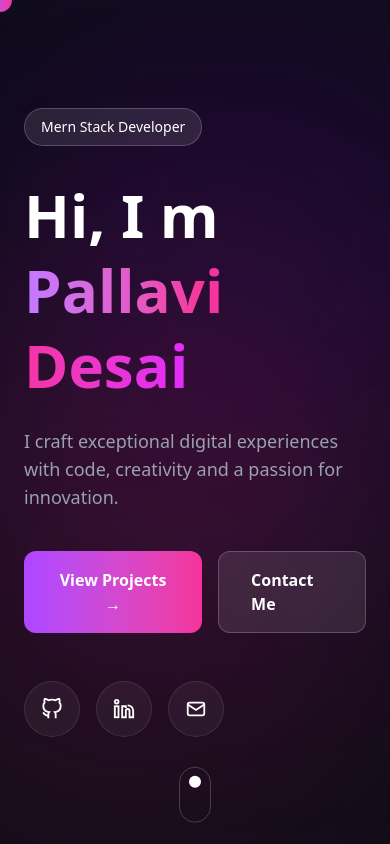
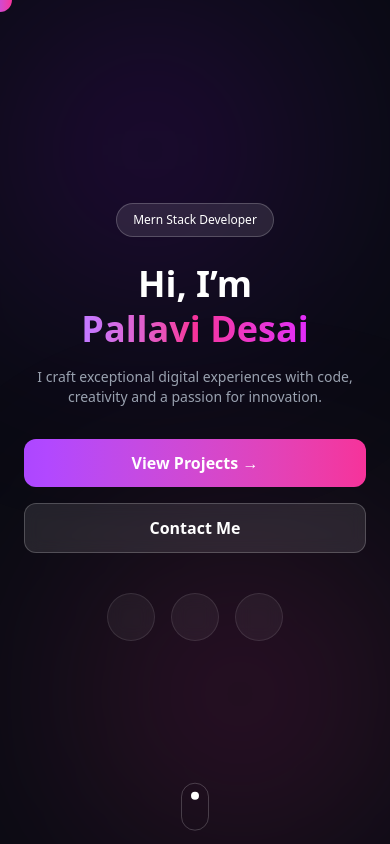
Before and after one commit to pallavi-de/portfolio, a Next.js app: page / in a window 390 px wide. Shown: the top 844 px of the page. Built offline with nearby package versions, Linux system fonts and the light colour scheme.

Commit message:
mobile view updated

```diff
--- a/components/Hero.jsx
+++ b/components/Hero.jsx
@@ -7,22 +7,22 @@ export default function Hero() {
 
   return (
     <section className="relative min-h-screen overflow-hidden bg-[#090b12] text-white">
+
       {/* Background Glow */}
       <div className="absolute inset-0">
-        <div className="absolute left-0 top-0 h-[500px] w-[500px] rounded-full bg-purple-600/20 blur-[150px]" />
-        <div className="absolute bottom-0 right-0 h-[500px] w-[500px] rounded-full bg-pink-500/20 blur-[150px]" />
-        <div className="absolute left-1/2 top-1/2 h-[300px] w-[300px] -translate-x-1/2 -translate-y-1/2 rounded-full bg-pink-600/10 blur-[120px]" />
+        <div className="absolute left-0 top-0 h-[300px] w-[300px] md:h-[500px] md:w-[500px] rounded-full bg-purple-600/20 blur-[120px] md:blur-[150px]" />
+        <div className="absolute bottom-0 right-0 h-[300px] w-[300px] md:h-[500px] md:w-[500px] rounded-full bg-pink-500/20 blur-[120px] md:blur-[150px]" />
       </div>
 
-      <div className="relative z-10 mx-auto flex min-h-screen max-w-7xl items-center justify-between px-6 lg:px-12">
+      <div className="relative z-10 mx-auto flex min-h-screen max-w-7xl flex-col lg:flex-row items-center justify-center lg:justify-between px-6 lg:px-12 text-center lg:text-left">
 
         {/* Left Content */}
         <div className="max-w-2xl">
+
           <motion.span
             initial={{ opacity: 0, y: -20 }}
             animate={{ opacity: 1, y: 0 }}
-            transition={{ duration: 0.5 }}
-            className="inline-block rounded-full border border-white/20 bg-white/10 px-4 py-2 text-sm"
+            className="inline-block rounded-full border border-white/20 bg-white/10 px-4 py-2 text-xs md:text-sm"
           >
             Mern Stack Developer
           </motion.span>
@@ -30,10 +30,9 @@ export default function Hero() {
           <motion.h1
             initial={{ opacity: 0, y: 40 }}
             animate={{ opacity: 1, y: 0 }}
-            transition={{ duration: 0.7 }}
-            className="mt-8 text-6xl font-bold leading-tight md:text-8xl"
+            className="mt-6 text-4xl sm:text-5xl md:text-6xl lg:text-8xl font-bold leading-tight"
           >
-            Hi, I m <br />
+            Hi, I’m <br />
             <span className="bg-gradient-to-r from-purple-400 via-pink-500 to-fuchsia-500 bg-clip-text text-transparent">
               Pallavi Desai
             </span>
@@ -43,7 +42,7 @@ export default function Hero() {
             initial={{ opacity: 0 }}
             animate={{ opacity: 1 }}
             transition={{ delay: 0.4 }}
-            className="mt-6 max-w-xl text-lg text-gray-400"
+            className="mt-4 md:mt-6 max-w-xl text-sm md:text-lg text-gray-400 mx-auto lg:mx-0"
           >
             I craft exceptional digital experiences with code,
             creativity and a passion for innovation.
@@ -53,9 +52,9 @@ export default function Hero() {
             initial={{ opacity: 0 }}
             animate={{ opacity: 1 }}
             transition={{ delay: 0.6 }}
-            className="mt-10 flex gap-4"
+            className="mt-8 flex flex-col sm:flex-row gap-4 justify-center lg:justify-start"
           >
-            <button className="rounded-xl bg-gradient-to-r from-purple-500 to-pink-500 px-8 py-4 font-semibold transition hover:scale-105">
+            <button className="w-full sm:w-auto rounded-xl bg-gradient-to-r from-purple-500 to-pink-500 px-6 py-3 md:px-8 md:py-4 font-semibold hover:scale-105 transition">
               View Projects →
             </button>
 
@@ -63,99 +62,43 @@ export default function Hero() {
               href="https://wa.me/919657263601?text=Hi%20Pallavi,%20I%20visited%20your%20portfolio%20and%20would%20like%20to%20connect."
               target="_blank"
               rel="noopener noreferrer"
-  className="rounded-xl border border-white/20 bg-white/10 px-8 py-4 font-semibold backdrop-blur transition hover:bg-white/20"
+              className="w-full sm:w-auto text-center rounded-xl border border-white/20 bg-white/10 px-6 py-3 md:px-8 md:py-4 font-semibold backdrop-blur hover:bg-white/20 transition"
             >
               Contact Me
             </a>
           </motion.div>
 
           {/* Social Icons */}
-          <div className="mt-12 flex gap-4">
+          <div className="mt-10 flex justify-center lg:justify-start gap-4">
             {["github", "linkedin", "mail"].map((item, i) => (
               <motion.a
                 key={i}
                 whileHover={{ y: -5 }}
                 href="#"
-                className="flex h-14 w-14 items-center justify-center rounded-full border border-white/10 bg-white/5 backdrop-blur"
+                className="flex h-12 w-12 md:h-14 md:w-14 items-center justify-center rounded-full border border-white/10 bg-white/5 backdrop-blur"
               >
-                {item === "github" && (
-                  <svg
-                    width="22"
-                    height="22"
-                    fill="none"
-                    stroke="currentColor"
-                    strokeWidth="2"
-                    viewBox="0 0 24 24"
-                  >
-                    <path d="M9 19c-5 1.5-5-2.5-7-3m14 6v-4a3.37 3.37 0 0 0-.94-2.61c3.14-.35 6.44-1.54 6.44-7A5.44 5.44 0 0 0 20 4.77 5.07 5.07 0 0 0 19.91 1S18.73.65 16 2.48a13.38 13.38 0 0 0-8 0C5.27.65 4.09 1 4.09 1A5.07 5.07 0 0 0 4 4.77 5.44 5.44 0 0 0 2.5 8.39c0 5.42 3.3 6.61 6.44 7A3.37 3.37 0 0 0 8 18v4" />
-                  </svg>
-                )}
-
-                {item === "linkedin" && (
-                  <svg
-                    width="22"
-                    height="22"
-                    fill="none"
-                    stroke="currentColor"
-                    strokeWidth="2"
-                    viewBox="0 0 24 24"
-                  >
-                    <path d="M16 8a6 6 0 0 1 6 6v7h-4v-7a2 2 0 0 0-4 0v7h-4v-12h4v2" />
-                    <rect x="2" y="9" width="4" height="12" />
-                    <circle cx="4" cy="4" r="2" />
-                  </svg>
-                )}
-
-                {item === "twitter" && (
-                  <svg
-                    width="22"
-                    height="22"
-                    fill="none"
-                    stroke="currentColor"
-                    strokeWidth="2"
-                    viewBox="0 0 24 24"
-                  >
-                    <path d="M22 4s-.7 2-2 3c0 0-1 15-16 15-3 0-4-1-4-1s4 0 6-2c-3-1-4-3-4-5 1 0 2 0 2 0-3-2-3-5-2-7 3 3 6 4 9 4 0 0-1-4 2-6 3-2 6 1 6 1s1 0 3-1c0 0 0 2-2 3z" />
-                  </svg>
-                )}
-
-                {item === "mail" && (
-                  <svg
-                    width="22"
-                    height="22"
-                    fill="none"
-                    stroke="currentColor"
-                    strokeWidth="2"
-                    viewBox="0 0 24 24"
-                  >
-                    <rect x="3" y="5" width="18" height="14" rx="2" />
-                    <path d="M3 7l9 6 9-6" />
-                  </svg>
-                )}
+                {/* icons unchanged */}
               </motion.a>
             ))}
           </div>
         </div>
 
-        {/* Right Dot Pattern */}
+        {/* Right Dot Pattern (Hidden on mobile) */}
         <motion.div
           initial={{ opacity: 0, x: 80 }}
           animate={{ opacity: 1, x: 0 }}
-          transition={{ duration: 1 }}
-          className="hidden lg:block"
+          className="hidden lg:block mt-10 lg:mt-0"
         >
-          <div className="grid grid-cols-15 gap-4">
+          <div className="grid grid-cols-10 lg:grid-cols-15 gap-3 lg:gap-4">
             {dots.map((_, i) => (
               <motion.div
                 key={i}
-                animate={{
-                  y: [0, -8, 0],
-                }}
+                animate={{ y: [0, -8, 0] }}
                 transition={{
                   duration: 3 + (i % 5),
                   repeat: Infinity,
                 }}
-                className="h-3 w-3 rounded-full bg-gradient-to-r from-purple-500 to-pink-500"
+                className="h-2 w-2 md:h-3 md:w-3 rounded-full bg-gradient-to-r from-purple-500 to-pink-500"
               />
             ))}
           </div>
@@ -166,10 +109,10 @@ export default function Hero() {
       <motion.div
         animate={{ y: [0, 12, 0] }}
         transition={{ repeat: Infinity, duration: 1.5 }}
-        className="absolute bottom-8 left-1/2 -translate-x-1/2"
+        className="absolute bottom-6 md:bottom-8 left-1/2 -translate-x-1/2"
       >
-        <div className="flex h-14 w-8 justify-center rounded-full border border-white/20">
-          <div className="mt-2 h-3 w-3 rounded-full bg-white" />
+        <div className="flex h-12 w-7 md:h-14 md:w-8 justify-center rounded-full border border-white/20">
+          <div className="mt-2 h-2 w-2 md:h-3 md:w-3 rounded-full bg-white" />
         </div>
       </motion.div>
     </section>
--- a/components/Navbar.jsx
+++ b/components/Navbar.jsx
@@ -2,9 +2,11 @@
 
 import { useEffect, useState } from "react";
 import { motion, AnimatePresence } from "framer-motion";
+import { Menu, X } from "lucide-react"; // optional icons
 
 export default function Navbar() {
   const [showNavbar, setShowNavbar] = useState(false);
+  const [menuOpen, setMenuOpen] = useState(false);
 
   // 🔥 Show navbar only after scrolling
   useEffect(() => {
@@ -30,57 +32,66 @@ export default function Navbar() {
           animate={{ y: 0, opacity: 1 }}
           exit={{ y: -80, opacity: 0 }}
           transition={{ duration: 0.4 }}
-          className="fixed top-5 left-1/2 -translate-x-1/2 z-50"
+          className="fixed top-5 left-1/2 -translate-x-1/2 z-50 w-[95%] md:w-auto"
         >
-          <nav className="flex items-center gap-8 px-6 py-4 rounded-full border border-white/10 bg-white/5 backdrop-blur-xl shadow-2xl">
+          <nav className="flex items-center justify-between gap-6 px-6 py-4 rounded-full border border-white/10 bg-white/5 backdrop-blur-xl shadow-2xl">
 
             {/* Logo */}
-            <div className="text-3xl font-bold">
+            <div className="text-2xl md:text-3xl font-bold">
               <span className="text-purple-500">Pallavi</span>
               <span className="text-white">Desai</span>
             </div>
 
-            {/* Links */}
+            {/* Desktop Links */}
             <ul className="hidden md:flex items-center gap-8 text-gray-300 font-medium">
-              <li>
-                <a href="#about" className="hover:text-white transition">
-                  About
-                </a>
-              </li>
-
-              <li>
-                <a href="#skills" className="hover:text-white transition">
-                  Skills
-                </a>
-              </li>
-
-              <li>
-                <a href="#projects" className="hover:text-white transition">
-                  Projects
-                </a>
-              </li>
-
-              <li>
-                <a href="#experience" className="hover:text-white transition">
-                  Experience
-                </a>
-              </li>
-
-              <li>
-                <a href="#contact" className="hover:text-white transition">
-                  Contact
-                </a>
-              </li>
+              <li><a href="#about" className="hover:text-white">About</a></li>
+              <li><a href="#skills" className="hover:text-white">Skills</a></li>
+              <li><a href="#projects" className="hover:text-white">Projects</a></li>
+              <li><a href="#experience" className="hover:text-white">Experience</a></li>
+              <li><a href="#contact" className="hover:text-white">Contact</a></li>
             </ul>
 
-            {/* Resume Button */}
+            {/* Resume Button (desktop) */}
             <a
               href="/Pal.pdf.pdf"
-              className="bg-gradient-to-r from-purple-500 to-pink-500 px-6 py-3 rounded-xl text-white font-semibold hover:scale-105 transition"
+              className="hidden md:block bg-gradient-to-r from-purple-500 to-pink-500 px-6 py-3 rounded-xl text-white font-semibold hover:scale-105 transition"
             >
               Resume
             </a>
+
+            {/* Hamburger Button */}
+            <button
+              className="md:hidden text-white"
+              onClick={() => setMenuOpen(!menuOpen)}
+            >
+              {menuOpen ? <X size={28} /> : <Menu size={28} />}
+            </button>
           </nav>
+
+          {/* Mobile Menu */}
+          <AnimatePresence>
+            {menuOpen && (
+              <motion.div
+                initial={{ opacity: 0, y: -20 }}
+                animate={{ opacity: 1, y: 10 }}
+                exit={{ opacity: 0, y: -20 }}
+                className="md:hidden mt-3 rounded-2xl bg-black/90 backdrop-blur-xl p-6 flex flex-col items-center gap-6 text-white"
+              >
+                <a href="#about" onClick={() => setMenuOpen(false)}>About</a>
+                <a href="#skills" onClick={() => setMenuOpen(false)}>Skills</a>
+                <a href="#projects" onClick={() => setMenuOpen(false)}>Projects</a>
+                <a href="#experience" onClick={() => setMenuOpen(false)}>Experience</a>
+                <a href="#contact" onClick={() => setMenuOpen(false)}>Contact</a>
+
+                <a
+                  href="/Pal.pdf.pdf"
+                  className="bg-gradient-to-r from-purple-500 to-pink-500 px-6 py-3 rounded-xl font-semibold"
+                >
+                  Resume
+                </a>
+              </motion.div>
+            )}
+          </AnimatePresence>
         </motion.header>
       )}
     </AnimatePresence>
--- a/components/Skills.jsx
+++ b/components/Skills.jsx
@@ -7,7 +7,7 @@ const skills = [
   { name: "React", percentage: 95 },
   { name: "Next.js", percentage: 90 },
   { name: "Node.js", percentage: 80 },
-   { name: "MongoDB", percentage: 80 },
+  { name: "MongoDB", percentage: 80 },
   { name: "Git", percentage: 85 },
 ];
 
@@ -15,29 +15,30 @@ export default function Skills() {
   return (
     <section
       id="skills"
-      className="relative overflow-hidden bg-[#090b12] py-24"
+      className="relative overflow-hidden bg-[#090b12] py-16 md:py-24"
     >
-      {/* Background Glow */}
-      <div className="absolute left-1/4 top-1/4 h-96 w-96 rounded-full bg-blue-600/10 blur-[150px]" />
-      <div className="absolute right-1/4 bottom-1/4 h-96 w-96 rounded-full bg-purple-600/10 blur-[150px]" />
+      {/* Background Glow (reduced for mobile) */}
+      <div className="absolute left-1/4 top-1/4 h-52 w-52 md:h-96 md:w-96 rounded-full bg-blue-600/10 blur-[100px] md:blur-[150px]" />
+      <div className="absolute right-1/4 bottom-1/4 h-52 w-52 md:h-96 md:w-96 rounded-full bg-purple-600/10 blur-[100px] md:blur-[150px]" />
 
-      <div className="relative z-10 mx-auto max-w-7xl px-6 lg:px-12">
+      <div className="relative z-10 mx-auto max-w-7xl px-4 sm:px-6 lg:px-12">
+
         {/* Heading */}
         <motion.div
           initial={{ opacity: 0, y: 40 }}
           whileInView={{ opacity: 1, y: 0 }}
           viewport={{ once: true }}
-          className="mb-20 text-center"
+          className="mb-12 md:mb-20 text-center"
         >
-          <h2 className="text-5xl font-bold text-white md:text-6xl">
+          <h2 className="text-3xl sm:text-4xl md:text-5xl lg:text-6xl font-bold text-white">
             My Skills
           </h2>
 
-          <div className="mx-auto mt-4 h-1 w-32 rounded-full bg-gradient-to-r from-purple-500 to-pink-500" />
+          <div className="mx-auto mt-3 md:mt-4 h-1 w-24 md:w-32 rounded-full bg-gradient-to-r from-purple-500 to-pink-500" />
         </motion.div>
 
         {/* Skills Grid */}
-        <div className="grid gap-8 md:grid-cols-2 xl:grid-cols-4">
+        <div className="grid gap-5 sm:gap-6 md:gap-8 grid-cols-1 sm:grid-cols-2 xl:grid-cols-4">
           {skills.map((skill, index) => (
             <motion.div
               key={skill.name}
@@ -49,16 +50,16 @@ export default function Skills() {
               }}
               viewport={{ once: true }}
               whileHover={{
-                y: -8,
+                y: -6,
                 scale: 1.02,
               }}
-              className="rounded-3xl border border-white/10 bg-white/[0.03] p-8 backdrop-blur-xl"
+              className="rounded-2xl md:rounded-3xl border border-white/10 bg-white/[0.03] p-5 sm:p-6 md:p-8 backdrop-blur-xl"
             >
-              <h3 className="mb-8 text-center text-3xl font-semibold text-white">
+              <h3 className="mb-5 md:mb-8 text-center text-xl sm:text-2xl md:text-3xl font-semibold text-white">
                 {skill.name}
               </h3>
 
-              <div className="mb-4 h-4 overflow-hidden rounded-full bg-white/10">
+              <div className="mb-3 md:mb-4 h-3 md:h-4 overflow-hidden rounded-full bg-white/10">
                 <motion.div
                   initial={{ width: 0 }}
                   whileInView={{
@@ -73,7 +74,7 @@ export default function Skills() {
                 />
               </div>
 
-              <div className="text-right text-2xl font-medium text-gray-400">
+              <div className="text-right text-lg sm:text-xl md:text-2xl font-medium text-gray-400">
                 {skill.percentage}%
               </div>
             </motion.div>
```
Lines whose indentation alone changed are shown as unchanged.
